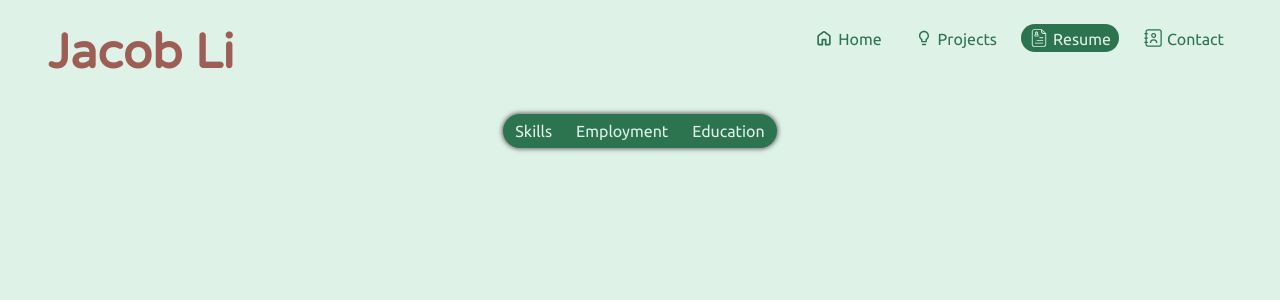
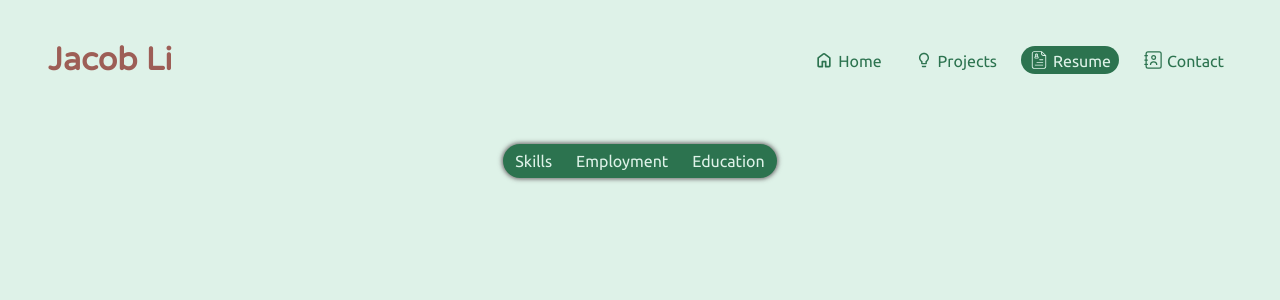
Before and after one commit to jacobbli/jacobbli.github.io, a Vue app: page /resume in a window 1280 px wide. Shown: the top 300 px of the page. Built offline with nearby package versions, Linux system fonts and the light colour scheme.

Commit message:
Adjust spacing

```diff
--- a/src/App.vue
+++ b/src/App.vue
@@ -4,7 +4,6 @@
   </div>
   <div class="app__router">
     <router-view :key="$route.fullPath"></router-view>
-
   </div>
 </template>
 
@@ -53,7 +52,7 @@ body {
 #app {
   height: 100%;
   margin: 0 auto;
-  padding: 24px 8px 0 8px;
+  padding: 0 8px;
 
   font-family: var(--regular-font);
   -webkit-font-smoothing: antialiased;
@@ -61,16 +60,19 @@ body {
 }
 
 .app__header {
-  padding-bottom: 12px;
+  height: 120px;
+  width: 100%;
+  padding: 20px 0;
   position: sticky;
-  top: 24px;
+  top: 0;
   z-index: 2;
+
   background-color: var(--secondary-color);
 }
 
 @media only screen and (min-width: 768px) {
   #app {
-    padding: 24px 48px 0 48px;
+    padding: 0 48px;
   }
 }
 </style>
--- a/src/components/TheHeader.vue
+++ b/src/components/TheHeader.vue
@@ -1,38 +1,34 @@
 <template>
-  <div class="theHeader__container" :class="headerAlignmentClass">
-    <h1 v-if="!isHome" class="theHeader__title">Jacob Li</h1>
+  <div class="theHeader__container">
+    <div class="theHeader__title">Jacob Li</div>
     <nav-bar />
   </div>
 </template>
 
 <script setup>
-import { computed } from "vue";
 import NavBar from "./NavBar.vue";
-import router from "@/router/router";
-
-const isHome = computed(() => router.currentRoute.value.name == 'Home')
-const headerAlignmentClass= computed(() => !isHome.value ? "theHeader__spaceBetween" : "")
 
 </script>
 <style lang="scss" scoped>
 .theHeader__container {
+  width: 100%;
+  height: 100%;
+
   display: flex;
   flex-wrap: wrap;
   justify-content: center;
-  gap: 16px;
+  align-items: center;
 
   .theHeader__title {
-    font-size: 48px;
+    font-size: 32px;
     color: var(--tertiary-color);
+    font-family: var(--header-font);
+    font-weight: bold;
   }
 }
 
 @media only screen and (min-width: 768px) {
   .theHeader__container {
-    justify-content: end;
-  }
-
-  .theHeader__spaceBetween {
     justify-content: space-between;
   }
 }
--- a/src/views/ContactDetailsView.vue
+++ b/src/views/ContactDetailsView.vue
@@ -41,7 +41,7 @@ function navigateTo(url) {
   display: flex;
   justify-content: center;
   position: relative;
-  top: 40px;
+  top: 20px;
 
   .contactDetailsView__content {
     height: fit-content;
--- a/src/views/HomeView.vue
+++ b/src/views/HomeView.vue
@@ -2,7 +2,7 @@
   <div class="homeView__container">
     <div class="homeView__content">
       <h1>Hi!</h1>
-      <p>I'm <span class="homeView__name">Jacob Li</span>.</p>
+      <p>I'm <span class="homeView__name">Jacob</span>.</p>
       <p>I'm a techie with a passion for business process automation.</p>
       <p>I love using technology to help people work more efficiently.</p>
     </div>
@@ -12,7 +12,7 @@
 <style lang="scss" scoped>
 .homeView__container {
   position: relative;
-  top: 40px;
+  top: 20px;
 
   display: flex;
   justify-content: center;
--- a/src/views/ProjectsView.vue
+++ b/src/views/ProjectsView.vue
@@ -13,7 +13,7 @@ import ProjectGallery from "@/components/projects/ProjectGallery.vue";
 <style lang="scss" scoped>
 .projectsView__container {
   position: relative;
-  top: 40px;
+  top: 20px;
   width: 100%;
   display: flex;
   flex-direction: column;
--- a/src/views/ResumeView.vue
+++ b/src/views/ResumeView.vue
@@ -18,25 +18,20 @@ import ResumeMenu from '@/components/ResumeMenu.vue';
   display: flex;
   flex-direction: column;
   align-items: center;
-  gap: 24px;
+
+  position: relative;
 }
 
 .resumeView__menu {
   position: sticky;
-  top: 160px;
+  top: 140px;
   z-index: 1;
 }
 
 .resumeView__content {
   position: relative;
-  top: 10px;
+  top: 32px;
   padding-bottom: 24px;
 }
 
-
-@media only screen and (min-width: 768px) {
-  .resumeView__menu {
-    top: 110px;
-  }
-}
 </style>
```
